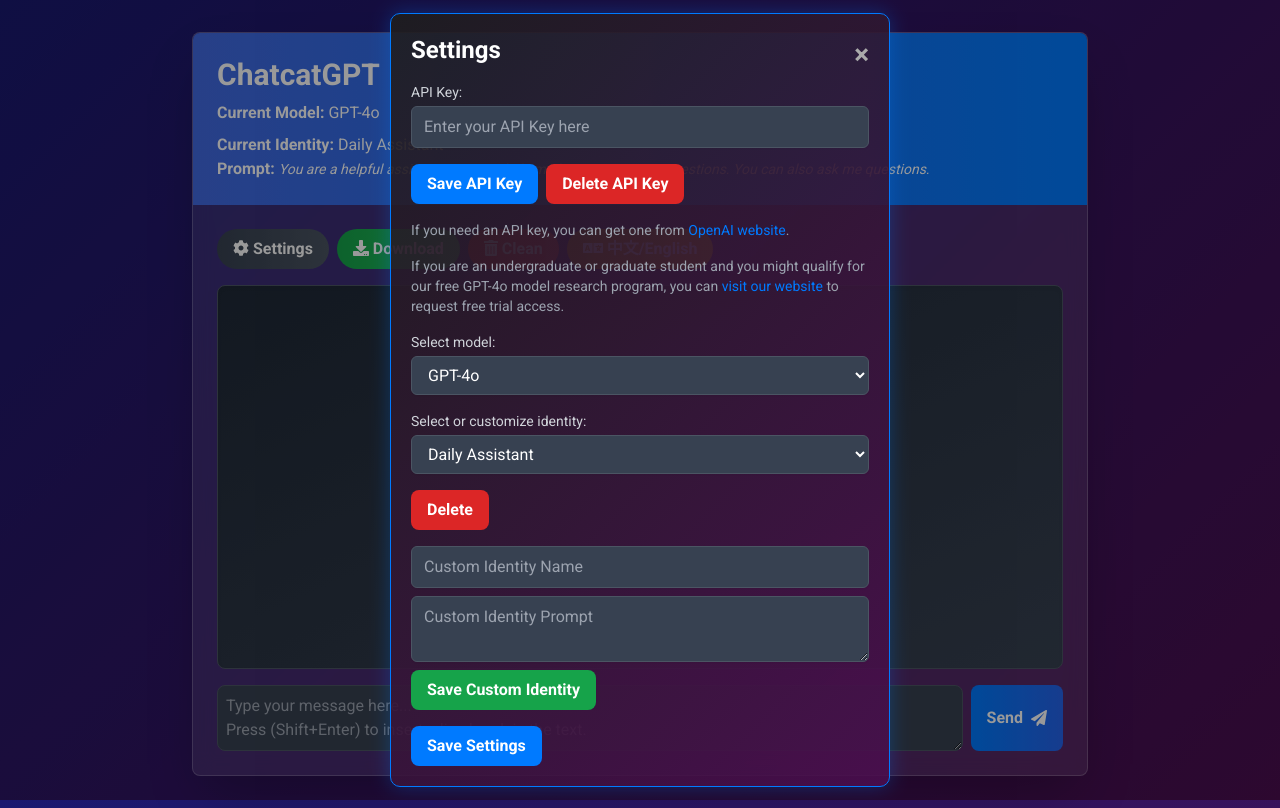
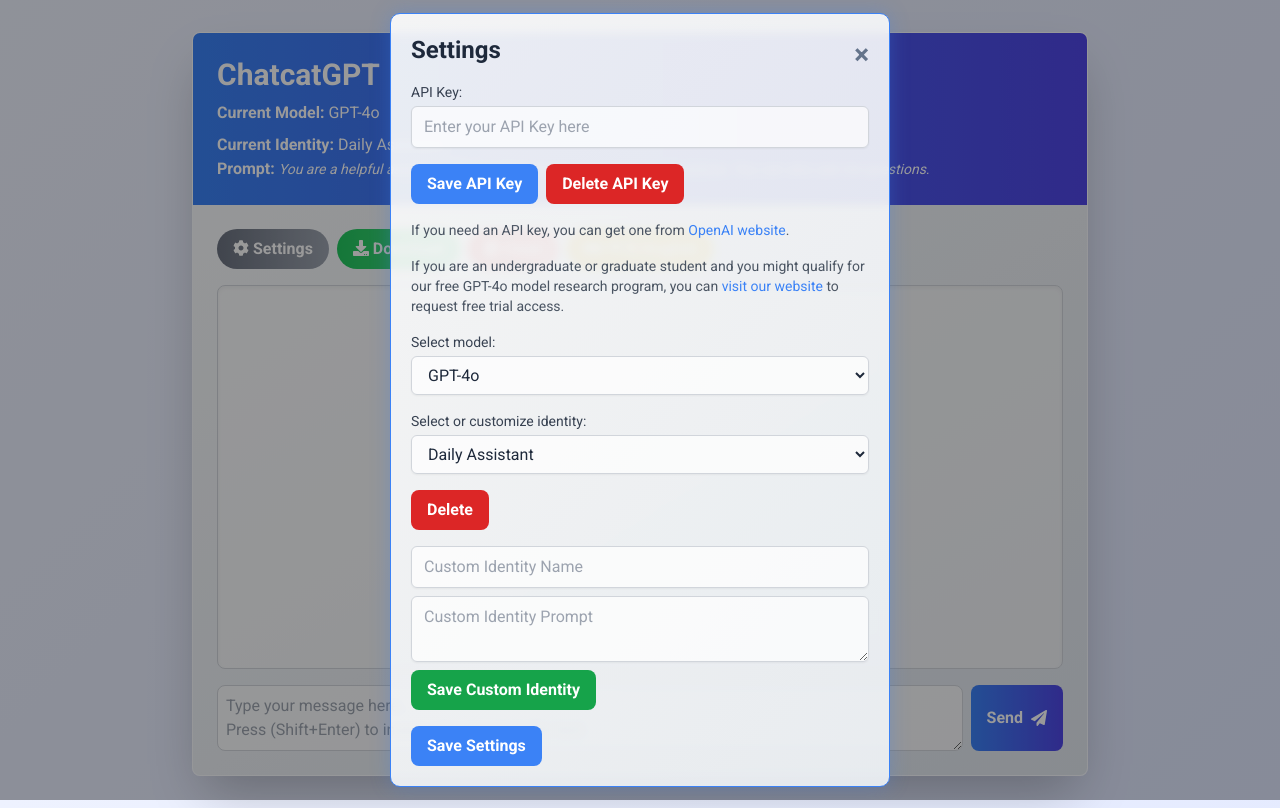
Before and after one commit to hichipli/ChatcatGPT, a plain HTML site: page index.html in a window 1280 px wide. Both pictures are taken after a click on the button "Settings". Drawn offline with nearby package versions, Linux system fonts and the light colour scheme.

Commit message:
Update index.html

```diff
--- a/index.html
+++ b/index.html
@@ -14,11 +14,11 @@
                         'roboto': ['Roboto', 'sans-serif'],
                     },
                     colors: {
-                        'tech-blue': '#007AFF',
-                        'tech-dark': '#1E1E1E',
-                        'deep-purple': '#4A0E4E',
-                        'midnight-blue': '#191970',
-                        'royal-blue': '#4169E1',
+                        'tech-blue': '#3B82F6',
+                        'tech-indigo': '#4F46E5',
+                        'tech-dark': '#1E293B',
+                        'soft-white': '#F8FAFC',
+                        'light-gray': '#E2E8F0',
                     },
                 }
             }
@@ -26,11 +26,11 @@
     </script>
     <style>
         body {
-            background: linear-gradient(135deg, #191970, #4A0E4E);
+            background: linear-gradient(135deg, #EEF2FF, #E0E7FF);
             background-attachment: fixed;
         }
         .glass-effect {
-            background: rgba(255, 255, 255, 0.1);
+            background: rgba(255, 255, 255, 0.7);
             backdrop-filter: blur(10px);
             border: 1px solid rgba(255, 255, 255, 0.2);
         }
@@ -46,9 +46,9 @@
             background-color: rgba(0,0,0,0.4);
         }
         .modal-content {
-            background: linear-gradient(135deg, rgba(30, 30, 30, 0.9), rgba(74, 14, 78, 0.9));
+            background: linear-gradient(135deg, rgba(255,255,255,0.9), rgba(241,245,249,0.9));
             padding: 20px;
-            border: 1px solid #007AFF;
+            border: 1px solid #3B82F6;
             width: 90%;
             max-width: 500px;
             border-radius: 10px;
@@ -56,26 +56,27 @@
             top: 50% !important;
             left: 50% !important;
             transform: translate(-50%, -50%) !important;
-            box-shadow: 0 0 20px rgba(0, 122, 255, 0.3);
+            box-shadow: 0 0 20px rgba(59, 130, 246, 0.3);
+            backdrop-filter: blur(5px);
         }
         .close {
-            color: #aaa;
+            color: #64748B;
             float: right;
             font-size: 28px;
             font-weight: bold;
         }
         .close:hover,
         .close:focus {
-            color: #fff;
+            color: #1E293B;
             text-decoration: none;
             cursor: pointer;
         }
     </style>
 </head>
-<body class="min-h-screen font-roboto text-gray-200">
+<body class="min-h-screen font-roboto text-tech-dark">
     <div class="container mx-auto px-4 py-8">
         <div class="glass-effect rounded-lg shadow-2xl overflow-hidden max-w-4xl mx-auto">
-            <div class="bg-gradient-to-r from-royal-blue to-tech-blue p-6 text-white">
+            <div class="bg-gradient-to-r from-tech-blue to-tech-indigo p-6 text-white">
                 <h1 class="text-3xl font-bold" id="product-name">ChatcatGPT</h1>
                 <div id="current-model-display" class="mt-2">
                     <strong>Current Model:</strong> <span id="current-model-name">GPT-4o</span>
@@ -86,27 +87,27 @@
                 </div>
             </div>
 
-            <div class="p-6">
+            <div class="p-6 bg-gradient-to-br from-soft-white to-light-gray">
                 <div class="flex flex-wrap gap-2 mb-4">
-                    <button id="settings-btn" class="bg-gradient-to-r from-gray-700 to-gray-600 hover:from-gray-600 hover:to-gray-500 text-white font-semibold py-2 px-4 rounded-full transition duration-300 ease-in-out transform hover:scale-105">
+                    <button id="settings-btn" class="bg-gradient-to-r from-gray-500 to-gray-400 hover:from-gray-400 hover:to-gray-300 text-white font-semibold py-2 px-4 rounded-full transition duration-300 ease-in-out transform hover:scale-105">
                         <i class="fas fa-cog"></i> Settings
                     </button>
-                    <button id="download-btn" class="bg-gradient-to-r from-green-600 to-green-500 hover:from-green-500 hover:to-green-400 text-white font-semibold py-2 px-4 rounded-full transition duration-300 ease-in-out transform hover:scale-105">
+                    <button id="download-btn" class="bg-gradient-to-r from-green-500 to-green-400 hover:from-green-400 hover:to-green-300 text-white font-semibold py-2 px-4 rounded-full transition duration-300 ease-in-out transform hover:scale-105">
                         <i class="fas fa-download"></i> Download
                     </button>
-                    <button id="clean-btn" class="bg-gradient-to-r from-red-600 to-red-500 hover:from-red-500 hover:to-red-400 text-white font-semibold py-2 px-4 rounded-full transition duration-300 ease-in-out transform hover:scale-105">
+                    <button id="clean-btn" class="bg-gradient-to-r from-red-500 to-red-400 hover:from-red-400 hover:to-red-300 text-white font-semibold py-2 px-4 rounded-full transition duration-300 ease-in-out transform hover:scale-105">
                         <i class="fas fa-trash-alt"></i> Clean
                     </button>
-                    <button id="language-toggle-btn" class="bg-gradient-to-r from-yellow-600 to-yellow-500 hover:from-yellow-500 hover:to-yellow-400 text-white font-semibold py-2 px-4 rounded-full transition duration-300 ease-in-out transform hover:scale-105">
+                    <button id="language-toggle-btn" class="bg-gradient-to-r from-yellow-500 to-yellow-400 hover:from-yellow-400 hover:to-yellow-300 text-white font-semibold py-2 px-4 rounded-full transition duration-300 ease-in-out transform hover:scale-105">
                         <i class="fas fa-language"></i> 中文/English
                     </button>
                 </div>
 
-                <div id="chat-box" class="bg-gradient-to-br from-gray-800 to-gray-700 rounded-lg p-4 h-96 overflow-y-auto mb-4 border border-gray-600 shadow-inner"></div>
+                <div id="chat-box" class="bg-white bg-opacity-50 rounded-lg p-4 h-96 overflow-y-auto mb-4 border border-gray-300 shadow-inner"></div>
 
                 <div class="flex">
-                    <textarea id="user-input" class="flex-grow mr-2 p-2 bg-gray-700 text-white border border-gray-600 rounded-lg focus:outline-none focus:ring-2 focus:ring-tech-blue" placeholder="Type your message here...&#10;Press (Shift+Enter) to insert a line break in the text."></textarea>
-                    <button id="send-btn" class="bg-gradient-to-r from-tech-blue to-blue-600 hover:from-blue-600 hover:to-blue-500 text-white font-semibold py-2 px-4 rounded-lg transition duration-300 ease-in-out transform hover:scale-105 flex items-center">
+                    <textarea id="user-input" class="flex-grow mr-2 p-2 bg-white bg-opacity-70 text-tech-dark border border-gray-300 rounded-lg focus:outline-none focus:ring-2 focus:ring-tech-blue" placeholder="Type your message here...&#10;Press (Shift+Enter) to insert a line break in the text."></textarea>
+                    <button id="send-btn" class="bg-gradient-to-r from-tech-blue to-tech-indigo hover:from-blue-500 hover:to-indigo-500 text-white font-semibold py-2 px-4 rounded-lg transition duration-300 ease-in-out transform hover:scale-105 flex items-center">
                         <span class="btn-text mr-2">Send</span>
                         <i class="fas fa-paper-plane"></i>
                         <span class="loader hidden ml-2"></span>
@@ -120,7 +121,7 @@
     <div id="download-modal" class="modal">
         <div class="modal-content">
             <span class="close">&times;</span>
-            <h3 class="text-xl font-bold mb-4 text-white">Select File Format</h3>
+            <h3 class="text-xl font-bold mb-4 text-tech-dark">Select File Format</h3>
             <button data-type="txt" class="download-option-btn bg-tech-blue hover:bg-blue-600 text-white font-semibold py-2 px-4 rounded-lg w-full mb-2">Text (.txt)</button>
             <button data-type="md" class="download-option-btn bg-green-600 hover:bg-green-500 text-white font-semibold py-2 px-4 rounded-lg w-full">Markdown (.md)</button>
         </div>
@@ -129,29 +130,30 @@
     <div id="settings-modal" class="modal">
         <div class="modal-content">
             <span class="close">&times;</span>
-            <h2 class="text-2xl font-bold mb-4 text-white">Settings</h2>
+            <h2 class="text-2xl font-bold mb-4 text-tech-dark">Settings</h2>
             <div class="mb-4">
-                <label for="api-key-input" class="block text-sm font-medium text-gray-300">API Key:</label>
-                <input type="text" id="api-key-input" class="mt-1 block w-full bg-gray-700 border border-gray-600 rounded-md shadow-sm py-2 px-3 text-white focus:outline-none focus:ring-tech-blue focus:border-tech-blue" placeholder="Enter your API Key here">
+                <label for="api-key-input" class="block text-sm font-medium text-gray-700">API Key:</label>
+                <input type="text" id="api-key-input" class="mt-1 block w-full bg-white bg-opacity-70 border border-gray-300 rounded-md shadow-sm py-2 px-3 text-tech-dark focus:outline-none focus:ring-2 focus:ring-tech-blue focus:border-tech-blue" placeholder="Enter your API Key here">
             </div>
             <div class="flex space-x-2 mb-4">
                 <button id="save-api-key-btn" class="bg-tech-blue hover:bg-blue-600 text-white font-semibold py-2 px-4 rounded-lg">Save API Key</button>
                 <button id="delete-api-key-btn" class="bg-red-600 hover:bg-red-500 text-white font-semibold py-2 px-4 rounded-lg">Delete API Key</button>
             </div>
-            <p class="text-sm text-gray-400 mb-4">If you need an API key, you can get one from <a href="https://openai.com/blog/openai-api" target="_blank" class="text-tech-blue hover:underline">OpenAI website</a>.</p>
-            <p class="text-sm text-gray-400 mb-4">If you are an undergraduate or graduate student and you might qualify for our free GPT-4o model research program, you can <a href="https://www.chatcatgpt.org/research" target="_blank" class="text-tech-blue hover:underline">visit our website</a> to request free trial access.</p>
+            <p class="text-sm text-gray-600 mb-4">If you need an API key, you can get one from <a href="https://openai.com/blog/openai-api" target="_blank" class="text-tech-blue hover:underline">OpenAI website</a>.</p>
+            <p class="text-sm text-gray-600 mb-4">If you are an undergraduate or graduate student and you might qualify for our free GPT-4o model research program, you can <a href="https://www.chatcatgpt.org/research" target="_blank" class="text-tech-blue hover:underline">visit our website</a> to request free trial access.</p>
             <div class="mb-4">
-                <label for="model-selection" class="block text-sm font-medium text-gray-300">Select model:</label>
-                <select id="model-selection" class="mt-1 block w-full bg-gray-700 border border-gray-600 rounded-md shadow-sm py-2 px-3 text-white focus:outline-none focus:ring-tech-blue focus:border-tech-blue">
+                <label for="model-selection" class="block text-sm font-medium text-gray-700">Select model:</label>
+                <select id="model-selection" class="mt-1 block w-full bg-white bg-opacity-70 border border-gray-300 rounded-md shadow-sm py-2 px-3 text-tech-dark focus:outline-none focus:ring-2 focus:ring-tech-blue focus:border-tech-blue">
                     <option value="gpt-4o">GPT-4o</option>
+                    <option value="gpt-4o-mini">GPT-4o-mini</option>
                     <option value="gpt-4-turbo">GPT-4 Turbo</option>
                     <option value="gpt-4">GPT-4</option>
                     <option value="gpt-3.5-turbo">GPT-3.5 Turbo</option>
                 </select>
             </div>
             <div class="mb-4">
-                <label for="identity-selection" class="block text-sm font-medium text-gray-300">Select or customize identity:</label>
-                <select id="identity-selection" class="mt-1 block w-full bg-gray-700 border border-gray-600 rounded-md shadow-sm py-2 px-3 text-white focus:outline-none focus:ring-tech-blue focus:border-tech-blue">
+                <label for="identity-selection" class="block text-sm font-medium text-gray-700">Select or customize identity:</label>
+                <select id="identity-selection" class="mt-1 block w-full bg-white bg-opacity-70 border border-gray-300 rounded-md shadow-sm py-2 px-3 text-tech-dark focus:outline-none focus:ring-2 focus:ring-tech-blue focus:border-tech-blue">
                     <option value="You are a helpful assistant. You can help me by answering my questions. You can also ask me questions. ">
                         Daily Assistant</option>
 
@@ -185,8 +187,8 @@
             </div>
             <button id="delete-identity-btn" class="bg-red-600 hover:bg-red-500 text-white font-semibold py-2 px-4 rounded-lg mb-4">Delete</button>
             <div id="custom-identity-form" class="mb-4">
-                <input type="text" id="custom-identity-name" class="block w-full bg-gray-700 border border-gray-600 rounded-md shadow-sm py-2 px-3 text-white focus:outline-none focus:ring-tech-blue focus:border-tech-blue mb-2" placeholder="Custom Identity Name">
-                <textarea id="custom-identity-prompt" class="block w-full bg-gray-700 border border-gray-600 rounded-md shadow-sm py-2 px-3 text-white focus:outline-none focus:ring-tech-blue focus:border-tech-blue mb-2" placeholder="Custom Identity Prompt"></textarea>
+                <input type="text" id="custom-identity-name" class="block w-full bg-white bg-opacity-70 border border-gray-300 rounded-md shadow-sm py-2 px-3 text-tech-dark focus:outline-none focus:ring-2 focus:ring-tech-blue focus:border-tech-blue mb-2" placeholder="Custom Identity Name">
+                <textarea id="custom-identity-prompt" class="block w-full bg-white bg-opacity-70 border border-gray-300 rounded-md shadow-sm py-2 px-3 text-tech-dark focus:outline-none focus:ring-2 focus:ring-tech-blue focus:border-tech-blue mb-2" placeholder="Custom Identity Prompt"></textarea>
                 <button id="save-custom-identity-btn" class="bg-green-600 hover:bg-green-500 text-white font-semibold py-2 px-4 rounded-lg">Save Custom Identity</button>
             </div>
             <button id="save-settings-btn" class="bg-tech-blue hover:bg-blue-600 text-white font-semibold py-2 px-4 rounded-lg">Save Settings</button>
```
